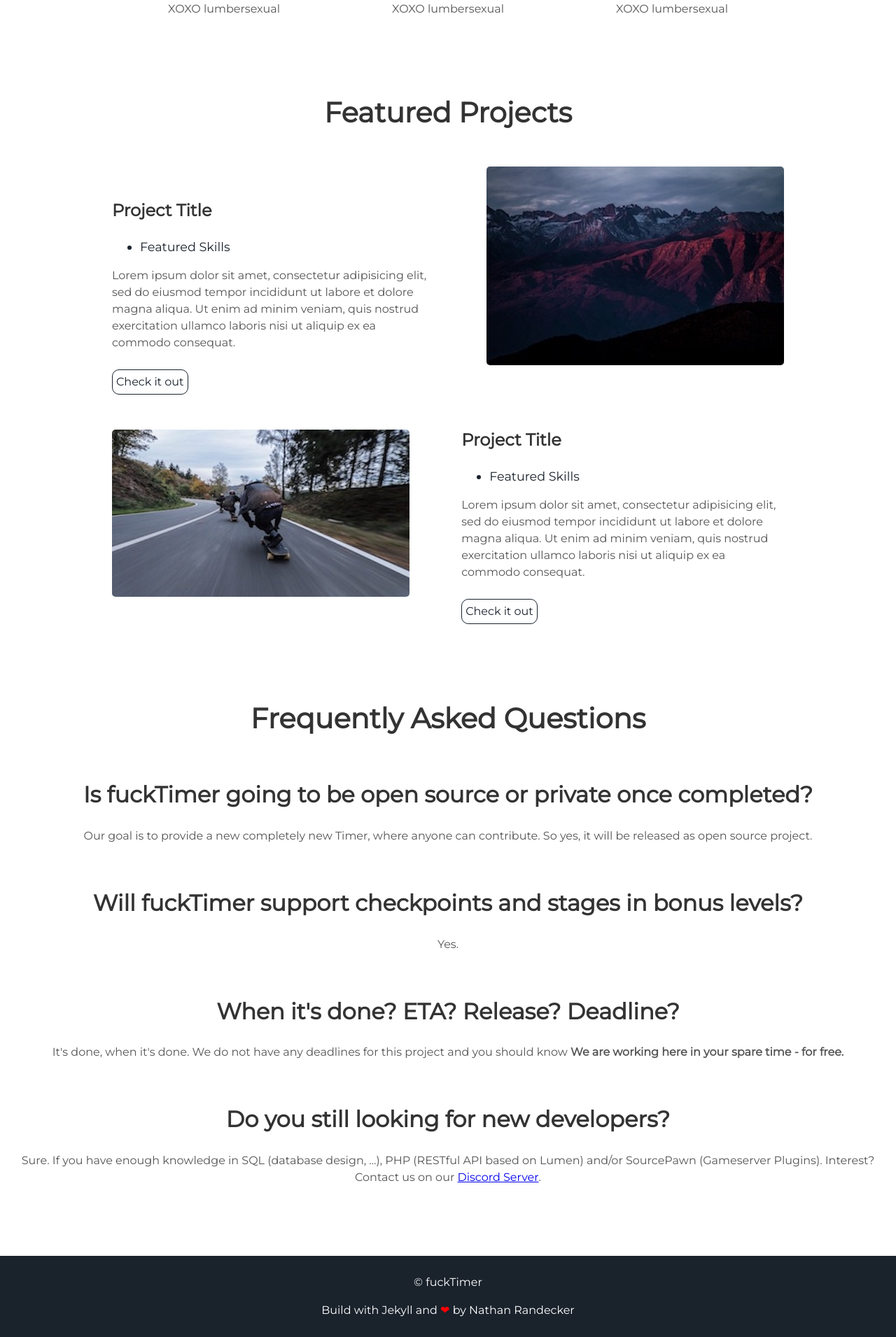
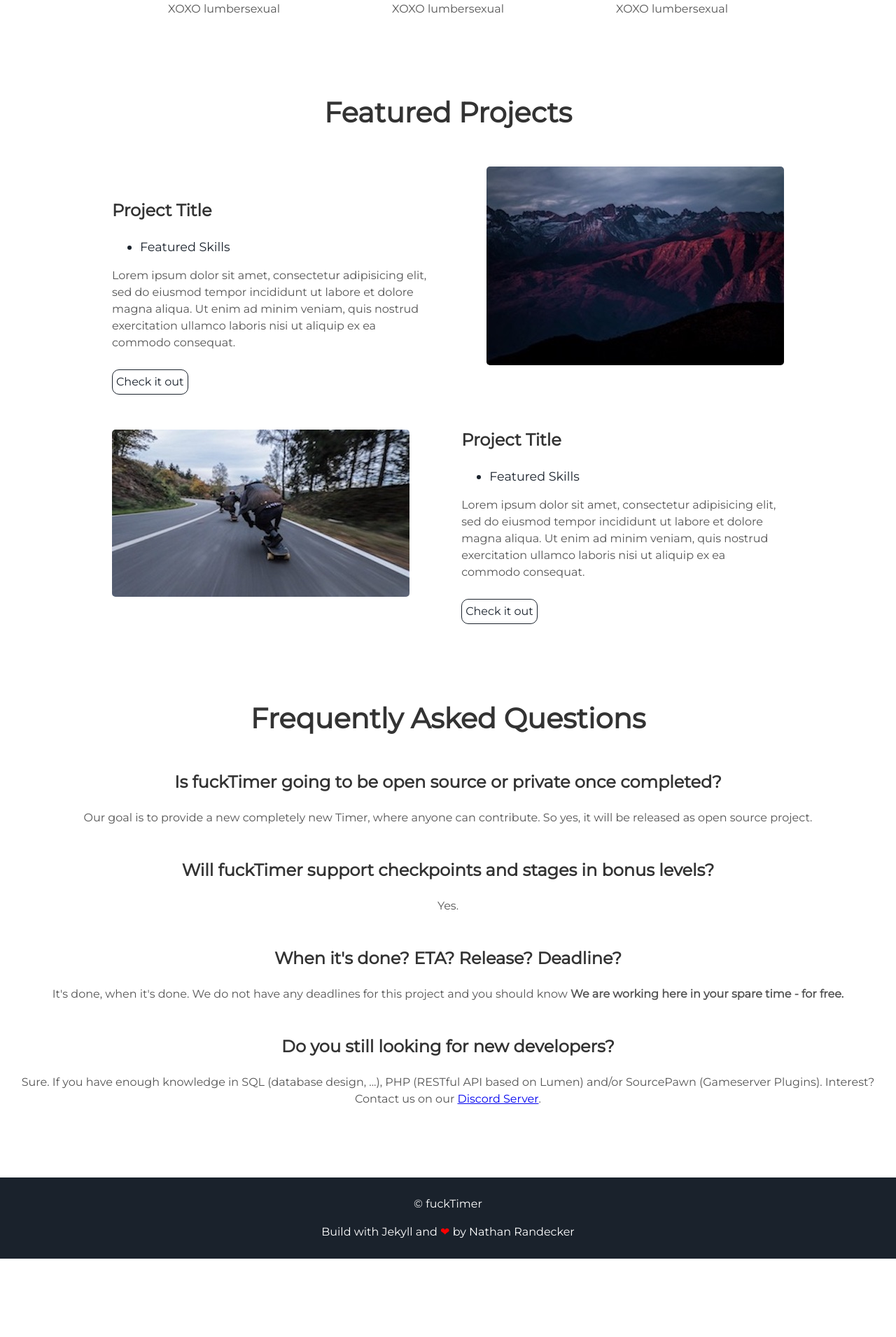
Before and after one commit to fuckTimer/website, a Jekyll site: the page built from index.html, in a window 1280 px wide. Shown: the part 1437-3348 px from the top of the page at 70% size. Built offline with Jekyll 4.4.1, drawn with Linux system fonts in a browser that asks for light colours; after the commit the page ends 3236 px from its top, so only the background shows below that.

Commit message:
Smaller FAQ questions

```diff
--- a/_includes/faq.html
+++ b/_includes/faq.html
@@ -1,19 +1,19 @@
  <div style="text-align: center;margin: 5px auto;">
   <h1> Frequently Asked Questions </h1>
   <p>
-    <h2>Is fuckTimer going to be open source or private once completed?</h2>
+    <h3>Is fuckTimer going to be open source or private once completed?</h3>
     Our goal is to provide a new completely new Timer, where anyone can contribute. So yes, it will be released as open source project.
   </p>
   <p>
-    <h2>Will fuckTimer support checkpoints and stages in bonus levels?</h2>
+    <h3>Will fuckTimer support checkpoints and stages in bonus levels?</h3>
     Yes.
   </p>
   <p>
-    <h2>When it's done? ETA? Release? Deadline?</h2>
+    <h3>When it's done? ETA? Release? Deadline?</h3>
     It's done, when it's done. We do not have any deadlines for this project and you should know <strong>We are working here in your spare time - for free.</strong>
   </p>
   <p>
-    <h2>Do you still looking for new developers?</h2>
+    <h3>Do you still looking for new developers?</h3>
     Sure. If you have enough knowledge in SQL (database design, ...), PHP (RESTful API based on Lumen) and/or SourcePawn (Gameserver Plugins). Interest? Contact us on our <a href="https://discord.fucktimer.com" target="_blank">Discord Server</a>.
   </p>
 </div>
```
